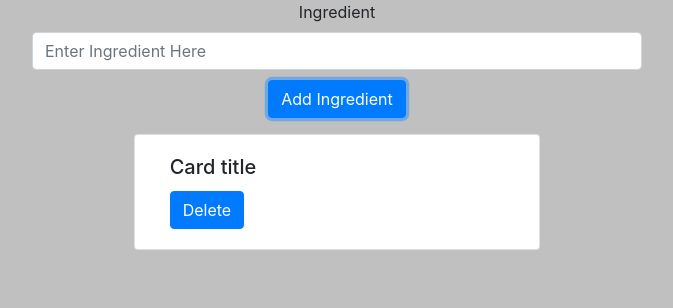
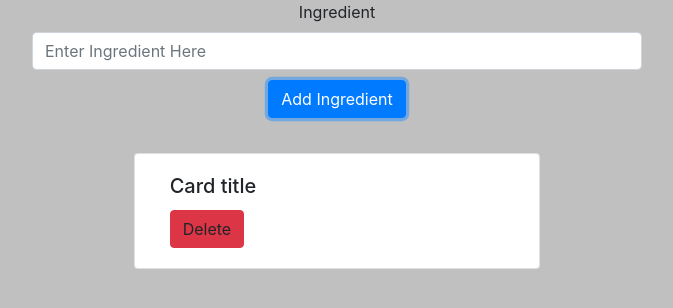
Before and after one commit to HeathJHMoore/pie-builder, a plain HTML site: page index.html in a window 1280 px wide. Both pictures are taken after typing "Sample" into the empty fields and a click on the button "Add Ingredient". Shown: the whole page, without its empty margins (303-976 px from the left). Drawn offline with nearby package versions, Linux system fonts and the light colour scheme.

Commit message:
added danger button

```diff
--- a/main.css
+++ b/main.css
@@ -5,3 +5,11 @@ body {
 #addButton {
     margin-top: 10px;
 }
+
+#ingredient-container {
+    margin-top: 30px;
+}
+
+.card {
+    margin-top: 5px;
+}
--- a/project.js
+++ b/project.js
@@ -1,4 +1,5 @@
 const ingredients = [];
+let ingredientCounter = 1;
 
 const printToDom = (divId, textToPrint) => {
     const selectedDiv = document.getElementById(divId);
@@ -11,10 +12,11 @@ const domStringBuilder = (arrayToPrint) => {
         domString += `<div class="card col-8">`
         domString +=    `<div class="card-body">`
         domString +=      `<h5 class="card-title">Card title</h5>`
-        domString +=      `<a href="#" class="btn btn-primary">Delete</a>`
+        domString +=      `<a class="btn btn-danger deleteButton" style="cursor: pointer;"id="${ingredient.id}">Delete</a>`
         domString +=    `</div>`
         domString += `</div>`
-    })
+    });
+
     printToDom('ingredient-container', domString);
 }
 
@@ -22,8 +24,10 @@ const addIngredient = () => {
     const inputText = document.getElementById("ingredientInput").value;
     const newIngredient = {
         item: inputText,
+        id: `ingredient${ingredientCounter}`
     }
     ingredients.push(newIngredient);
+    ingredientCounter++;
     domStringBuilder(ingredients);
     document.getElementById('ingredientInput').value = ``;
 }
```
